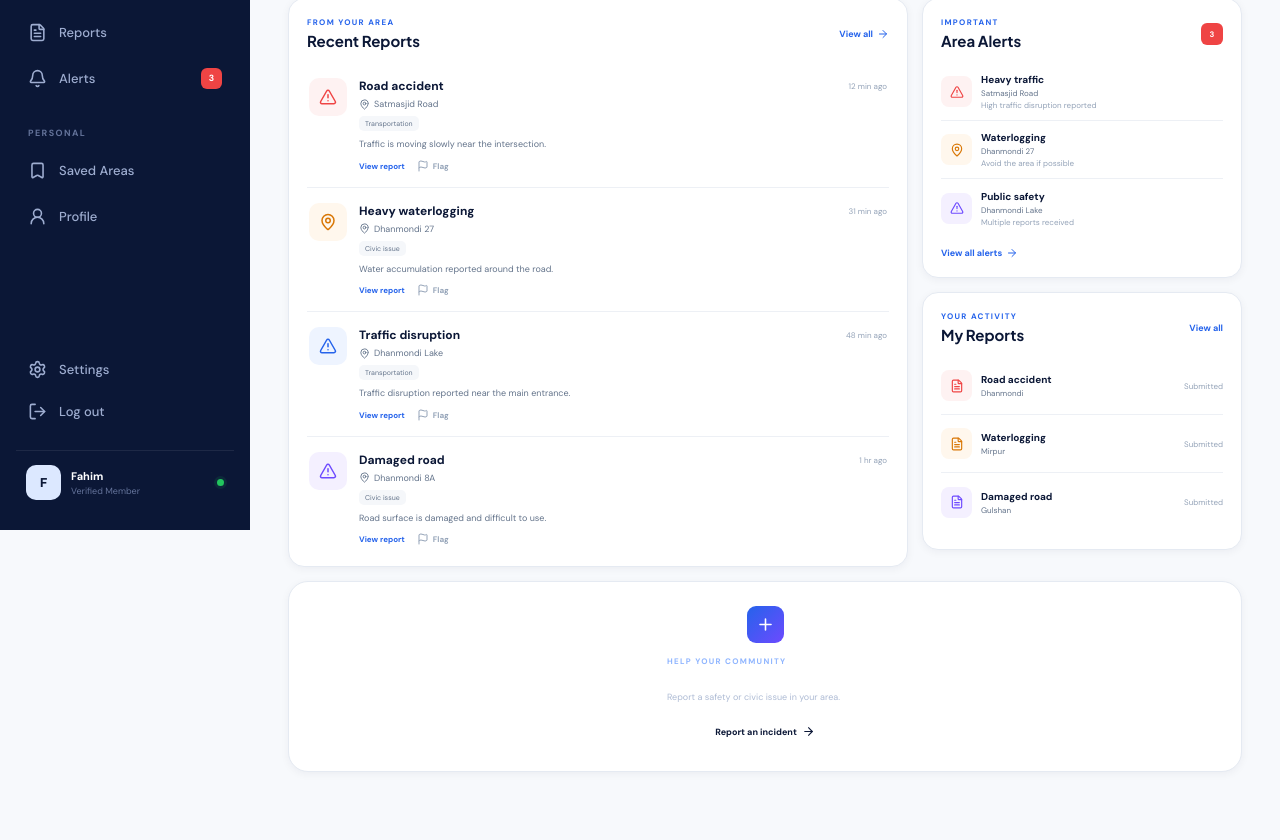
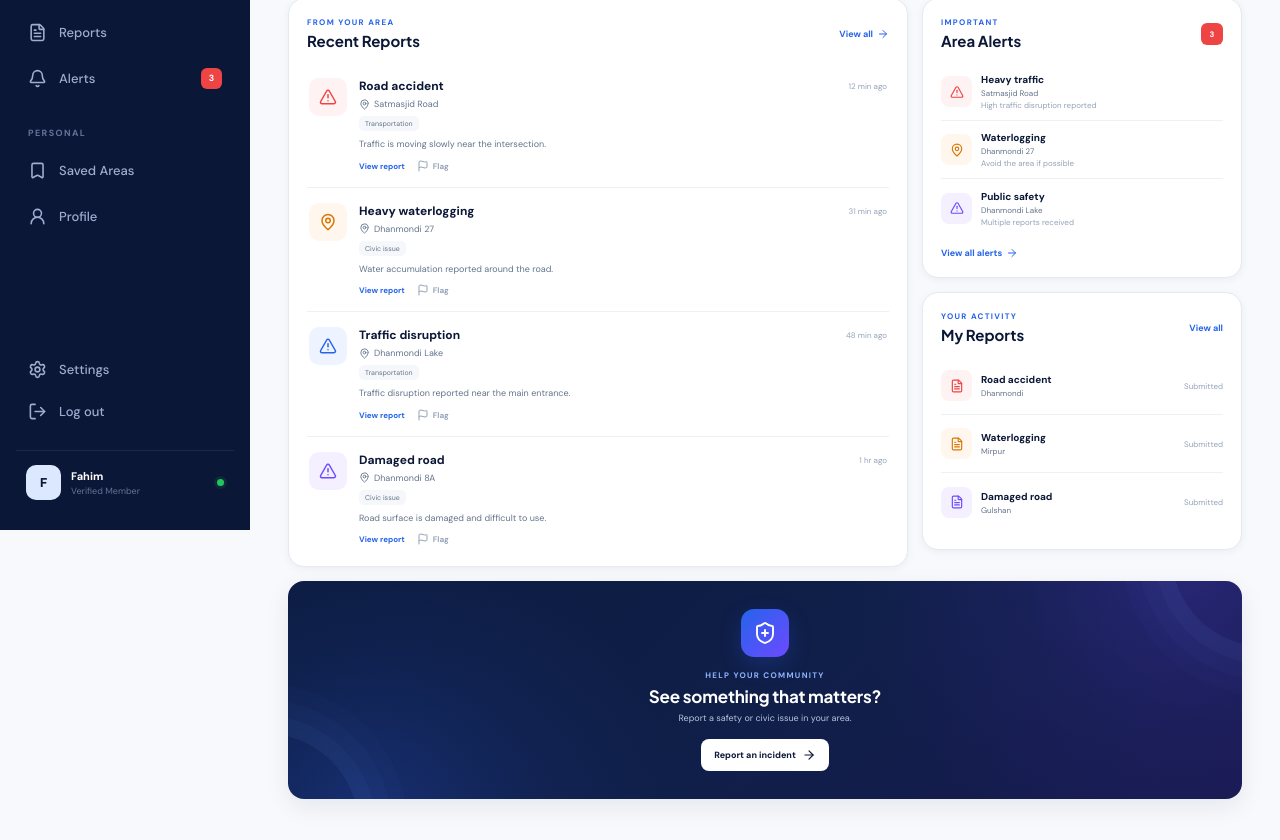
Before and after one commit to fahim-m-007/Prohori, a React (Vite) app: page /dashboard in a window 1280 px wide. Shown: the part 270-1110 px from the top of the page. Built offline with nearby package versions, Linux system fonts and the light colour scheme; no server answers.

Commit message:
dashboard bottom issue fix

```diff
--- a/src/pages/Dashboard.css
+++ b/src/pages/Dashboard.css
@@ -501,69 +501,150 @@
 
 /* REPORT CTA */
 
-.report-card {
-  min-height: 84px;
+.dashboard-report-card {
+  min-height: 190px;
+
+  position: relative;
+  overflow: hidden;
 
   display: flex;
+  flex-direction: column;
   align-items: center;
-  gap: 13px;
+  justify-content: center;
 
   margin-top: 14px;
-  padding: 17px 19px;
+  padding: 28px 20px;
 
+  border: none;
   border-radius: 16px;
 
   color: white;
-  background: var(--navy);
+
+  background:
+    radial-gradient(
+      circle at 8% 110%,
+      rgba(53, 104, 255, 0.25) 0,
+      rgba(53, 104, 255, 0.08) 18%,
+      transparent 34%
+    ),
+    radial-gradient(
+      circle at 94% -10%,
+      rgba(105, 74, 255, 0.24) 0,
+      rgba(105, 74, 255, 0.08) 18%,
+      transparent 36%
+    ),
+    linear-gradient(135deg, #0b1a3d 0%, #101f49 52%, #17194e 100%);
+
+  box-shadow: var(--shadow-md);
+
+  text-align: center;
 }
 
-.report-plus {
-  width: 37px;
-  height: 37px;
+.dashboard-report-card::before,
+.dashboard-report-card::after {
+  content: "";
 
-  flex-shrink: 0;
+  position: absolute;
+
+  width: 190px;
+  height: 190px;
+
+  border: 1px solid rgba(125, 157, 255, 0.10);
+  border-radius: 50%;
+
+  pointer-events: none;
+}
+
+.dashboard-report-card::before {
+  left: -120px;
+  bottom: -125px;
+  box-shadow:
+    0 0 0 16px rgba(125, 157, 255, 0.035),
+    0 0 0 32px rgba(125, 157, 255, 0.028),
+    0 0 0 48px rgba(125, 157, 255, 0.021);
+}
+
+.dashboard-report-card::after {
+  right: -120px;
+  top: -125px;
+  box-shadow:
+    0 0 0 16px rgba(125, 157, 255, 0.035),
+    0 0 0 32px rgba(125, 157, 255, 0.028),
+    0 0 0 48px rgba(125, 157, 255, 0.021);
+}
+
+.dashboard-report-icon,
+.dashboard-report-content,
+.dashboard-report-button {
+  position: relative;
+  z-index: 1;
+}
+
+.dashboard-report-icon {
+  width: 48px;
+  height: 48px;
 
   display: flex;
   align-items: center;
   justify-content: center;
 
-  border-radius: 9px;
+  margin-bottom: 13px;
+
+  border-radius: 13px;
+
+  color: white;
 
   background: linear-gradient(135deg, var(--blue), var(--purple));
+
+  text-decoration: none;
+
+  box-shadow: 0 8px 22px rgba(48, 91, 235, 0.24);
+
+  transition: transform 0.2s ease, box-shadow 0.2s ease;
 }
 
-.report-card-text {
-  flex: 1;
+.dashboard-report-icon:hover {
+  transform: translateY(-2px);
+  box-shadow: 0 11px 26px rgba(48, 91, 235, 0.32);
 }
 
-.report-card .card-label {
+.dashboard-report-content {
+  display: flex;
+  flex-direction: column;
+  align-items: center;
+}
+
+.dashboard-report-content .card-label {
+  margin-bottom: 5px;
   color: #8fb5ff;
 }
 
-.report-card h2 {
-  margin-top: 4px;
+.dashboard-report-content h2 {
+  margin: 0;
 
   color: white;
 
   font-family: var(--font-heading);
-
-  font-size: 14px;
+  font-size: 17px;
+  letter-spacing: -0.2px;
 }
 
-.report-card p {
-  margin-top: 3px;
+.dashboard-report-content p {
+  margin-top: 5px;
 
-  color: #aebbd4;
+  color: #b7c3dc;
 
   font-size: 9px;
 }
 
-.report-card > a {
+.dashboard-report-button {
   display: flex;
   align-items: center;
-  gap: 5px;
+  justify-content: center;
+  gap: 6px;
 
-  padding: 9px 11px;
+  margin-top: 15px;
+  padding: 9px 13px;
 
   border-radius: 8px;
 
@@ -572,6 +653,15 @@
 
   font-size: 9px;
   font-weight: 700;
+
+  text-decoration: none;
+
+  transition: transform 0.2s ease, background 0.2s ease;
+}
+
+.dashboard-report-button:hover {
+  transform: translateY(-1px);
+  background: #f7f9ff;
 }
 
 
@@ -622,13 +712,13 @@
     margin-bottom: 14px;
   }
 
-  .report-card {
-    flex-wrap: wrap;
+  .dashboard-report-card {
+    min-height: 180px;
+    padding: 25px 18px;
   }
 
-  .report-card > a {
-    width: 100%;
-    justify-content: center;
+  .dashboard-report-content h2 {
+    font-size: 15px;
   }
 }
 
--- a/src/pages/Dashboard.jsx
+++ b/src/pages/Dashboard.jsx
@@ -5,7 +5,7 @@ import {
   FileText,
   Flag,
   MapPin,
-  Plus,
+  ShieldPlus,
 } from "lucide-react";
 import { Link } from "react-router-dom";
 
@@ -357,21 +357,28 @@ function Dashboard() {
 
 
         {/* REPORT CTA */}
-        <section className="report-card">
+        <section className="dashboard-report-card">
 
-          <div className="report-plus">
-            <Plus size={19} />
-          </div>
+          <Link
+            to="/report-incident"
+            className="dashboard-report-icon"
+            aria-label="Report an incident"
+          >
+            <ShieldPlus size={24} strokeWidth={1.9} />
+          </Link>
 
-          <div className="report-card-text">
+          <div className="dashboard-report-content">
             <span className="card-label">HELP YOUR COMMUNITY</span>
             <h2>See something that matters?</h2>
             <p>Report a safety or civic issue in your area.</p>
           </div>
 
-          <Link to="/report-incident">
+          <Link
+            to="/report-incident"
+            className="dashboard-report-button"
+          >
             Report an incident
-            <ArrowRight size={13} />
+            <ArrowRight size={14} />
           </Link>
 
         </section>
```
